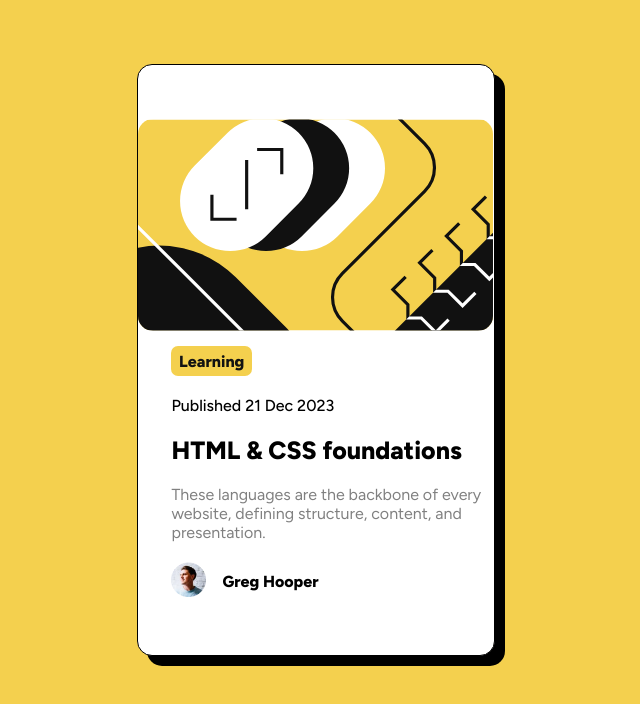
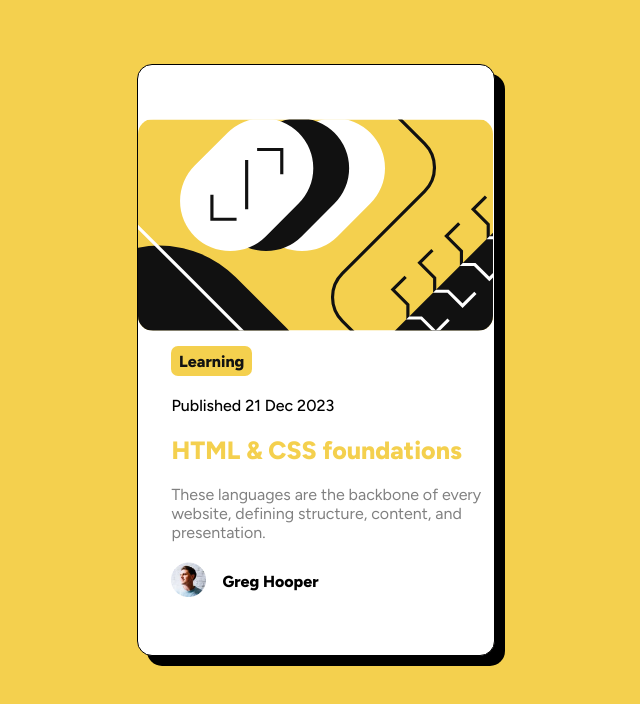
Before and after one commit to shuamamine/blog-preview-card, a plain HTML site: page index.html in a window 1280 px wide. In both pictures the pointer is over the element "HTML & CSS foundations". Shown: the whole page, without its empty margins (324-964 px from the left). Drawn offline with Linux system fonts and the light colour scheme.

Commit message:
added hover and pointer cursor for the nain heading text

```diff
--- a/style.css
+++ b/style.css
@@ -61,6 +61,10 @@ body{
 font-size: 25px;
 font-weight: 800;
 }
+#a:hover{
+    color: hsl(47, 88%, 63%);
+    cursor: pointer;
+}
 .textbox span{
     color: hsl(0, 0%, 50%);
 }
```
